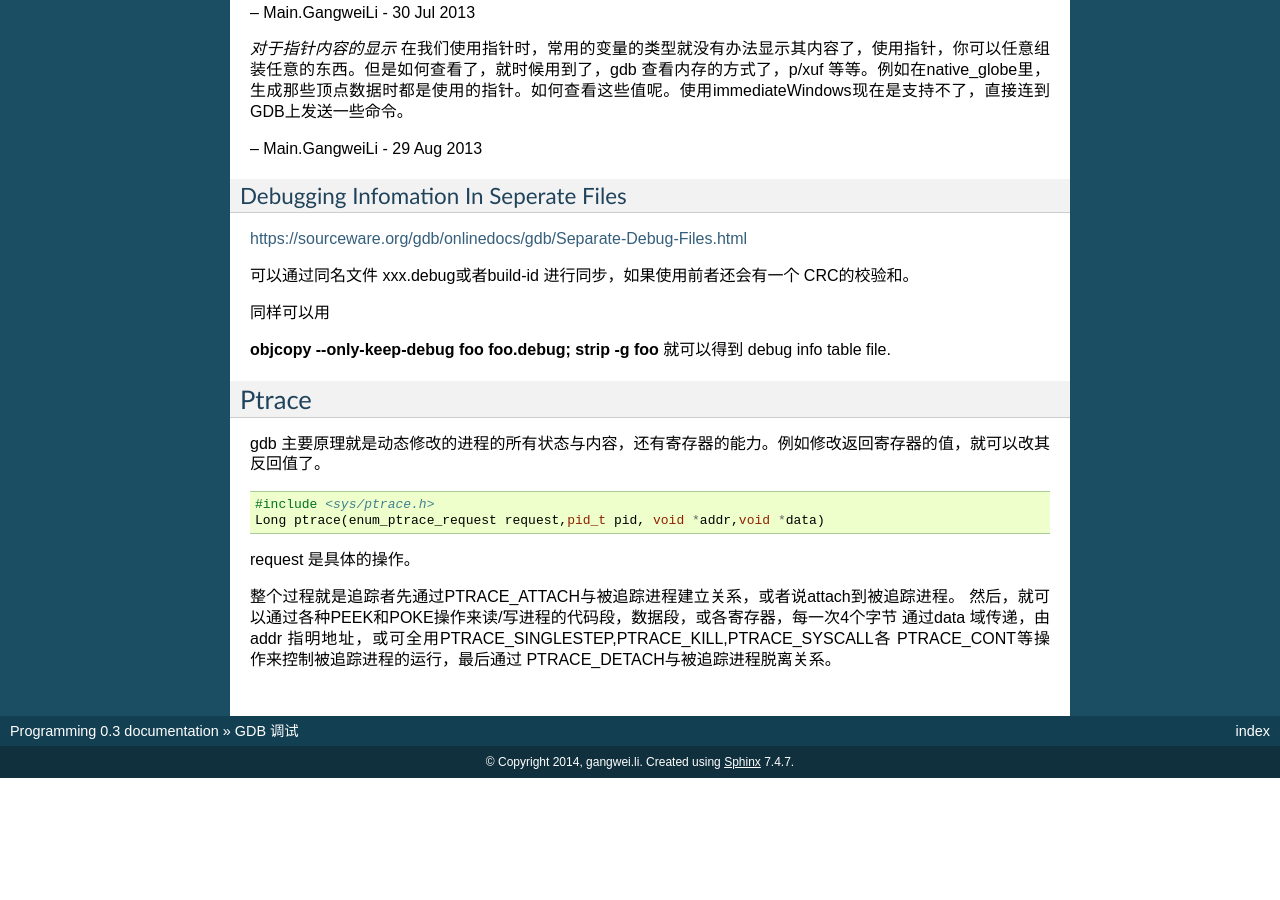
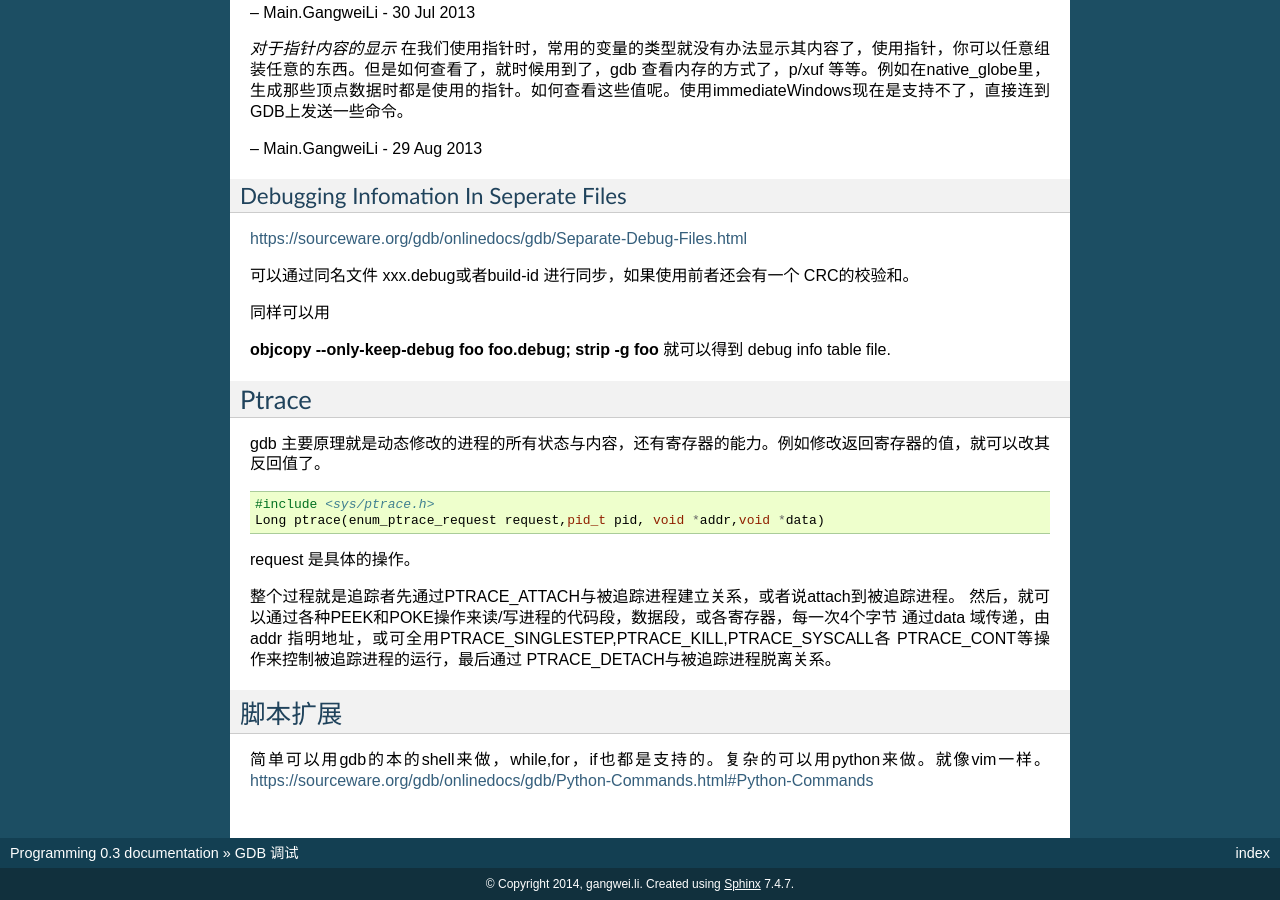
Before and after one commit to gwli/Programming, a Sphinx documentation site: the page built from source/content/Stage_2/HowToGDB.rst, in a window 1280 px wide and 900 px high, scrolled down 12649 px. Built offline with Sphinx 7.4.7, drawn with Linux system fonts in a browser that asks for light colours; before the commit the page ends 13427 px from its top, so only the background shows below that.

Commit message:
script support

```diff
--- a/source/content/Stage_2/HowToGDB.rst
+++ b/source/content/Stage_2/HowToGDB.rst
@@ -331,6 +331,8 @@ breakpoint
 ----------
 
 ,不仅能够disable/enable以及one stop,还能设置回调函数，不仅可以使用gdb脚本还可以被调试对象函数，以及第三张通过环境变量shell=指定的脚本。是支持python的。
+
+
 
 
 watchpoint
@@ -688,3 +690,12 @@ request 是具体的操作。
 然后，就可以通过各种PEEK和POKE操作来读/写进程的代码段，数据段，或各寄存器，每一次4个字节
 通过data 域传递，由addr 指明地址，或可全用PTRACE_SINGLESTEP,PTRACE_KILL,PTRACE_SYSCALL各
 PTRACE_CONT等操作来控制被追踪进程的运行，最后通过 PTRACE_DETACH与被追踪进程脱离关系。
+
+
+
+
+脚本扩展
+========
+
+简单可以用gdb的本的shell来做，while,for，if也都是支持的。复杂的可以用python来做。就像vim一样。
+https://sourceware.org/gdb/onlinedocs/gdb/Python-Commands.html#Python-Commands
```
